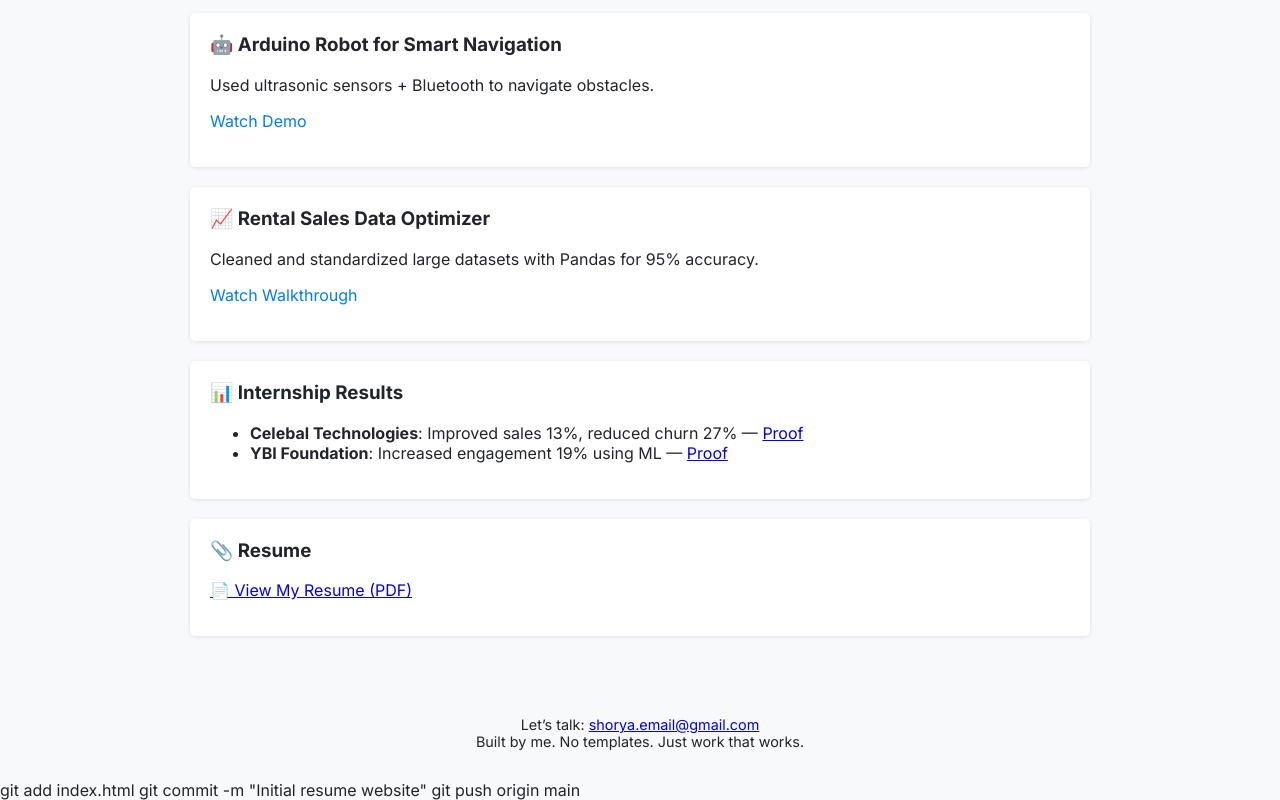
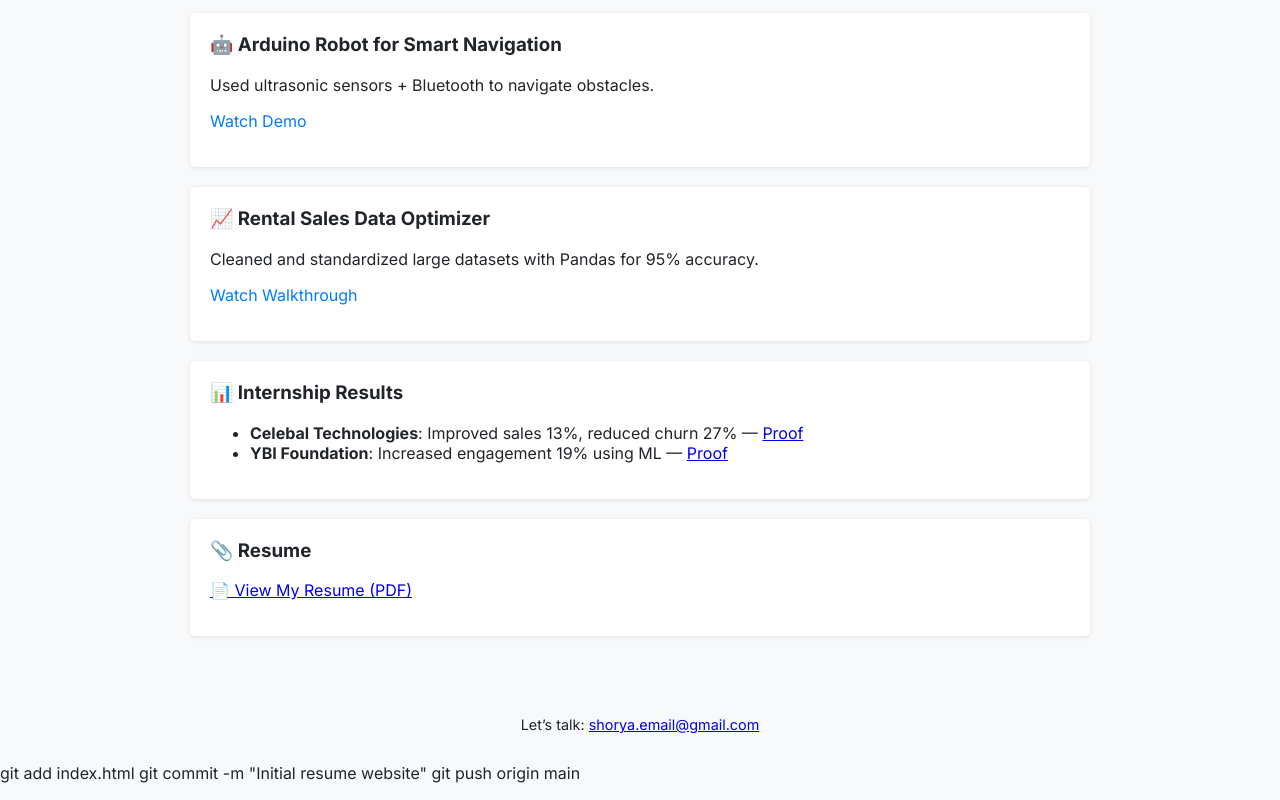
Before and after one commit to ShoryaRParashar/shoryaparashar.github.io, a plain HTML site: page index.html in a window 1280 px wide. Shown: the part 508-1308 px from the top of the page. Drawn offline with Linux system fonts and the light colour scheme.

Commit message:
Update index.html

```diff
--- a/index.html
+++ b/index.html
@@ -62,7 +62,6 @@ cd shoryaparashar.github.io
 
   <footer>
     Let’s talk: <a href="mailto:shorya.email@gmail.com">shorya.email@gmail.com</a><br/>
-    Built by me. No templates. Just work that works.
   </footer>
 </body>
 </html>
```
